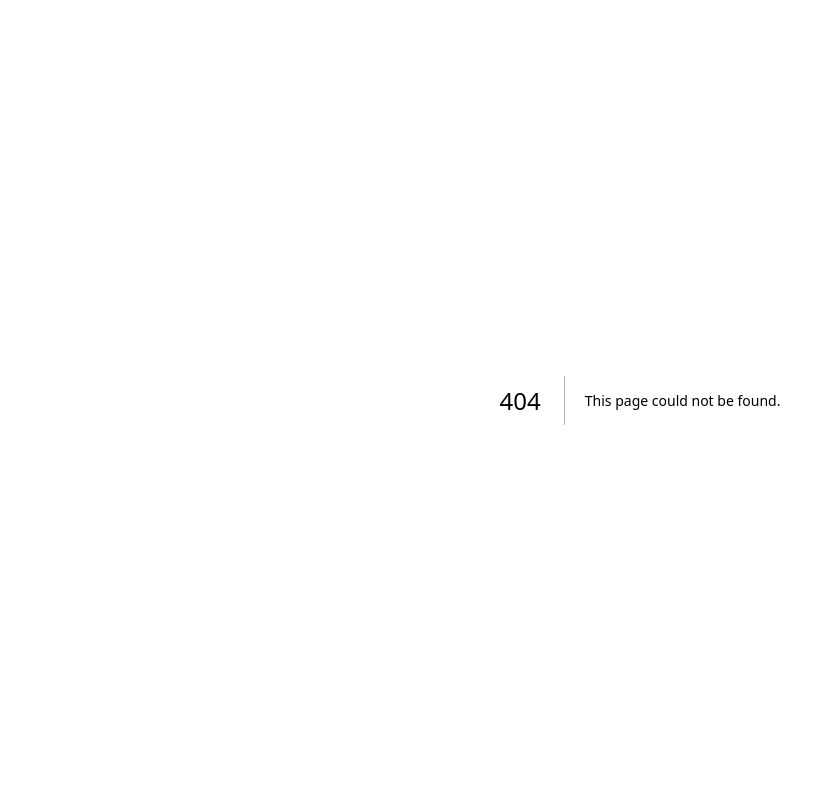
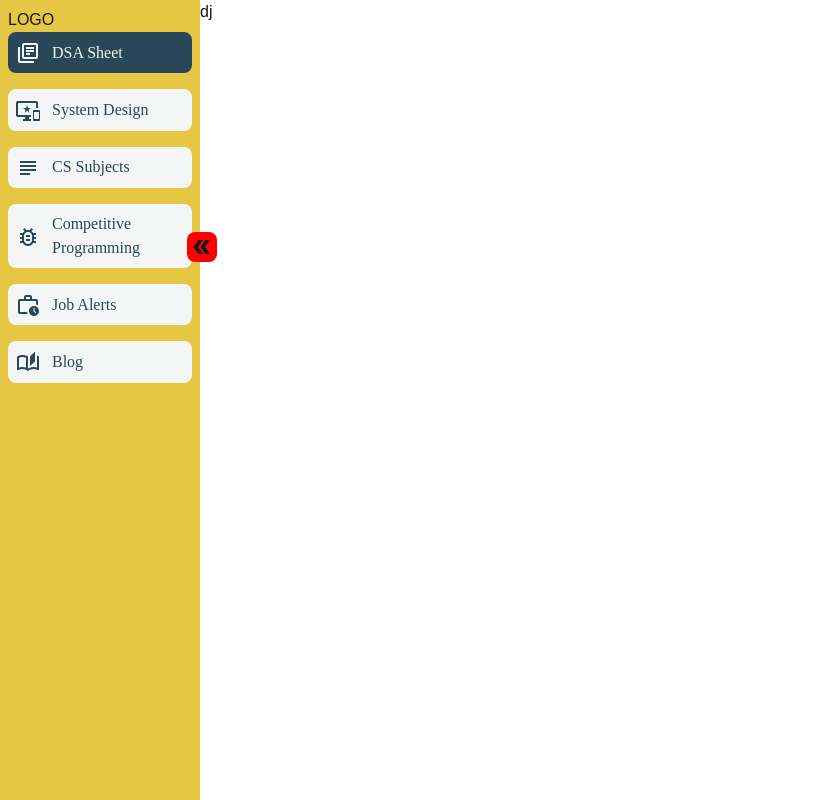
Before and after one commit to dkhobragade/Built-For-Success-, a Next.js app in the folder frontend/: page /dsa in a window 1280 px wide. Before the commit this address had no page. Shown: the whole page, without its empty margins (0-835 px from the left). Built offline with nearby package versions, Linux system fonts and the light colour scheme; what @mui/material-nextjs would draw is missing.

Commit message:
Add Sidebar and Page components; enhance CardComponent and HeroTextBlock functionality; update color constants and props

```diff
--- /dev/null
+++ b/frontend/app/(with-sidebar)/dsa/page.tsx
@@ -0,0 +1,8 @@
+import { Box } from "@mui/material";
+
+export default function Page ()
+{
+    return <Box>
+        dj
+    </Box>
+}
--- /dev/null
+++ b/frontend/app/(with-sidebar)/layout.tsx
@@ -0,0 +1,12 @@
+import Sidebar from "@/components/ui/Sidebar";
+import { Box } from "@mui/material";
+
+export default function SidebarLayout ( { children }: { children: React.ReactNode } )
+{
+    return (
+        <Box className="flex">
+            <Sidebar />
+            <main className="flex-1">{ children }</main>
+        </Box>
+    );
+}
--- a/frontend/app/layout.tsx
+++ b/frontend/app/layout.tsx
@@ -1,19 +1,8 @@
 import type { Metadata } from "next";
-import { Geist, Geist_Mono } from "next/font/google";
 import "./globals.css";
 import { AppRouterCacheProvider } from "@mui/material-nextjs/v13-appRouter";
-import { ThemeProvider } from "@mui/material";
+import { CssBaseline, ThemeProvider } from "@mui/material";
 import theme from "@/lib/theme";
-
-const geistSans = Geist( {
-  variable: "--font-geist-sans",
-  subsets: [ "latin" ],
-} );
-
-const geistMono = Geist_Mono( {
-  variable: "--font-geist-mono",
-  subsets: [ "latin" ],
-} );
 
 export const metadata: Metadata = {
   title: "Create Next App",
@@ -27,8 +16,8 @@ export default function RootLayout ( {
 }> )
 {
   return (
-    <html lang="en" className={ `${ geistSans.variable } ${ geistMono.variable }` }>
-      <body className='antialiased w-full h-screen'>
+    <html lang="en">
+      <body>
         <AppRouterCacheProvider>
           <ThemeProvider theme={ theme } >
             { children }
--- a/frontend/components/ui/CardComponent.tsx
+++ b/frontend/components/ui/CardComponent.tsx
@@ -1,11 +1,12 @@
 import { CardComponentProps } from "@/types/props";
-import { Box, Card, CardContent, Typography } from "@mui/material";
+import { Box, Card, CardActionArea, CardContent, Typography } from "@mui/material";
 
 export default function CardComponent ( props: CardComponentProps )
 {
 
     return (
         <Card variant="elevation" sx={ { maxWidth: 300, maxHeight: 350 } } className={ `p-2 ${ !props.pointer && 'cursor-pointer' }` } >
+            <CardActionArea onClick={ props.onClick }>
                 <Box padding={ 5 } margin={ 2 } borderRadius={ 2 } bgcolor={ props.bgColor } className='transition-all duration-300 hover:scale-110'  >
                     <Box justifySelf="center" className='p-3 bg-[#f9fafb47] bg-opacity-30 rounded-xl transition-all duration-300 hover:scale-125' >
                         { props.icon }
@@ -19,6 +20,7 @@ export default function CardComponent ( props: CardComponentProps )
                         { props.description }
                     </Typography>
                 </CardContent>
+            </CardActionArea>
         </Card>
     );
 }
--- a/frontend/components/ui/HeroTextBlock.tsx
+++ b/frontend/components/ui/HeroTextBlock.tsx
@@ -1,10 +1,15 @@
+"use client"
+
 import { Box, Grid, Typography } from "@mui/material";
 import { LibraryBooksOutlined, ImportantDevicesOutlined, SubjectOutlined, AutoStoriesOutlined, BugReportOutlined, WorkHistoryOutlined } from "@mui/icons-material";
 import { CardContent } from "@/lib/constants";
 import CardComponent from "./CardComponent";
+import { useRouter } from "next/navigation";
 
 export default function HeroTextBlock ()
 {
+    const router = useRouter()
+
     const iconMap = {
         LibraryBooksOutlined: <LibraryBooksOutlined />,
         ImportantDevicesOutlined: <ImportantDevicesOutlined />,
@@ -14,6 +19,15 @@ export default function HeroTextBlock ()
         AutoStoriesOutlined: <AutoStoriesOutlined />
     }
 
+    const onClickCard = ( index: number ) =>
+    {
+        console.log( index )
+        if ( index == 0 )
+        {
+            router.push( '/dsa' )
+        }
+    }
+
     const renderCardComponent = () =>
     {
         return (
@@ -21,7 +35,7 @@ export default function HeroTextBlock ()
                 <Grid container padding={ 2 } spacing={ { xs: 2, md: 3 } } columns={ { xs: 4, sm: 8, lg: 12 } } >
                     { CardContent.map( ( card, index ) => (
                         <Grid key={ index } className="flex justify-center" size={ { xs: 2, sm: 4, md: 4 } }>
-                            <CardComponent pointer={ card.isLocked } key={ index } bgColor={ card.color } title={ card.title } icon={ iconMap[ card.icon as keyof typeof iconMap ] } description={ card.description } />
+                            <CardComponent pointer={ card.isLocked } key={ index } bgColor={ card.color } title={ card.title } icon={ iconMap[ card.icon as keyof typeof iconMap ] } description={ card.description } onClick={ () => onClickCard( index ) } />
                         </Grid>
                     ) ) }
                 </Grid>
--- /dev/null
+++ b/frontend/components/ui/Sidebar.tsx
@@ -0,0 +1,77 @@
+"use client"
+
+import colors from "@/lib/colors";
+import { CardContent } from "@/lib/constants";
+import { AutoStoriesOutlined, BugReportOutlined, DoubleArrowOutlined, ImportantDevicesOutlined, LibraryBooksOutlined, SubjectOutlined, WorkHistoryOutlined } from "@mui/icons-material";
+import { Box, Tooltip, Typography } from "@mui/material";
+import { useState } from "react";
+
+export default function Sidebar ()
+{
+
+    const [ isSidebarOpen, setIsSidebarOpen ] = useState( true )
+    const [ selectedType, setSelectedType ] = useState( '1' )
+
+    const iconMap = {
+        LibraryBooksOutlined: <LibraryBooksOutlined />,
+        ImportantDevicesOutlined: <ImportantDevicesOutlined />,
+        SubjectOutlined: <SubjectOutlined />,
+        BugReportOutlined: <BugReportOutlined />,
+        WorkHistoryOutlined: <WorkHistoryOutlined />,
+        AutoStoriesOutlined: <AutoStoriesOutlined />
+    }
+
+
+    const renderSideBar = () =>
+    {
+        return <Box flexDirection="column" gap={ 2 } display="flex">
+            { CardContent.map( ( card, index ) => <Box fontFamily="cursive" onClick={ () => setSelectedType( card.key ) } color={ selectedType === card.key ? colors.WhiteSmoke : colors.BlackForestBlue } bgcolor={ selectedType === card.key ? colors.BlackForestBlue : colors.WhiteSmoke } className='cursor-pointer' padding={ 1 } borderRadius={ 2 } key={ index } display="flex" >
+                <Box display="flex" alignItems="center" gap={ 1.5 }>
+                    <Box>
+                        { !isSidebarOpen ?
+                            <Tooltip title={ card.title } >
+                                { iconMap[ card.icon as keyof typeof iconMap ] }
+                            </Tooltip> :
+                            <>
+                                { iconMap[ card.icon as keyof typeof iconMap ] }
+                            </>
+                        }
+                    </Box>
+                    { isSidebarOpen &&
+                        <Typography>
+                            { card.title }
+                        </Typography>
+                    }
+                </Box>
+            </Box> ) }
+        </Box>
+    }
+
+    const handleNavBar = () =>
+    {
+        setIsSidebarOpen( !isSidebarOpen )
+    }
+
+    return <Box bgcolor={ colors.LiberatorGold } className={ `h-screen p-2 transition-all duration-800 ease-in-out flex flex-col relative ${ isSidebarOpen ? "w-[200px]" : "w-[60px]"
+        }` } >
+        LOGO
+        <Box position="relative" >
+            <Box onClick={ handleNavBar }
+                position="absolute"
+                right={ -25 }
+                top={ 200 }
+                bgcolor="red"
+                borderRadius={ 2 }
+                display="flex"
+                justifyContent="center"
+                alignItems="center"
+                width={ 30 }
+                height={ 30 }
+                zIndex={ 10 }
+                className="cursor-pointer" >
+                <DoubleArrowOutlined className={ `${ isSidebarOpen && 'rotate-180' }` } />
+            </Box>
+        </Box>
+        { renderSideBar() }
+    </Box>
+}
--- a/frontend/lib/colors.ts
+++ b/frontend/lib/colors.ts
@@ -6,7 +6,8 @@ const colors = {
     "FugitiveFlamingo":'#F564A9',
     "CowardlyCustard":'#FBF3C1',
     "WhiteSmoke":'#F4F6F5',
-    "LiberatorGold":'#E6C744'
+    "LiberatorGold":'#E6C744',
+    "BlackForestBlue":'#2A4759'
 }
 
 export default colors;
--- a/frontend/types/props.ts
+++ b/frontend/types/props.ts
@@ -4,6 +4,7 @@ export interface CardComponentProps {
     icon: React.ReactNode;
     description: string;
     pointer:boolean
+    onClick: () => void;
 }
 
 
```
Lines whose indentation alone changed are shown as unchanged.
